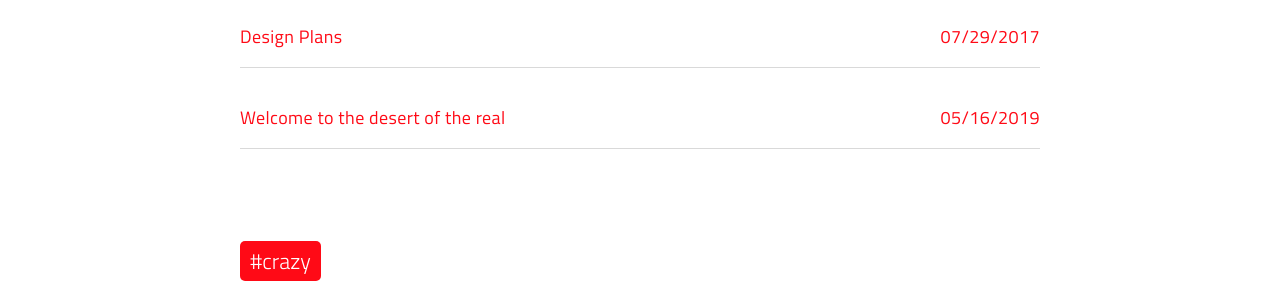
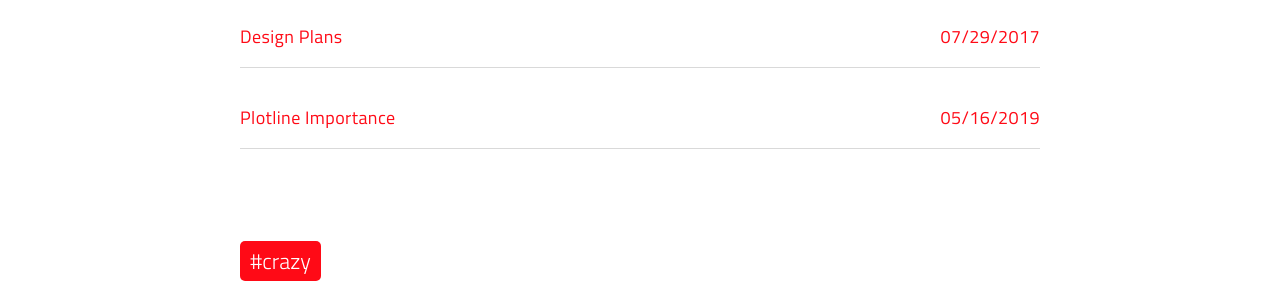
Before and after one commit to Mentors4EDU/Iron-Soldier-Theme, a Jekyll site: the page built from tags.html, in a window 1280 px wide and 900 px high, scrolled down 2909 px. Shown: the part 156-456 px from the top of the window. Built offline with Jekyll 4.4.1, drawn with Linux system fonts in a browser that asks for light colours; a script that is not in the unit is left out; some of the changed text lies outside the part shown.

Commit message:
Update and rename 2010-01-01-welcome-to-the-desert-of-the-real.md to 2010-01-01-plotline-importance.md

```diff
--- a/_posts/2010-01-01-welcome-to-the-desert-of-the-real.md
+++ b/_posts/2010-01-01-plotline-importance.md
@@ -1,7 +1,7 @@
 ---
 date: 2019-05-16T23:48:05.000Z
 layout: post
-title: Welcome to the desert of the real
+title: Plotline Importance
 subtitle: 'Lorem ipsum dolor sit amet, consectetur adipisicing elit.'
 description: >-
   Lorem ipsum dolor sit amet, consectetur adipisicing elit, sed do eiusmod
```
Also changed, not shown: other parts of _posts/2010-01-01-plotline-importance.md (+1 -1 lines).
